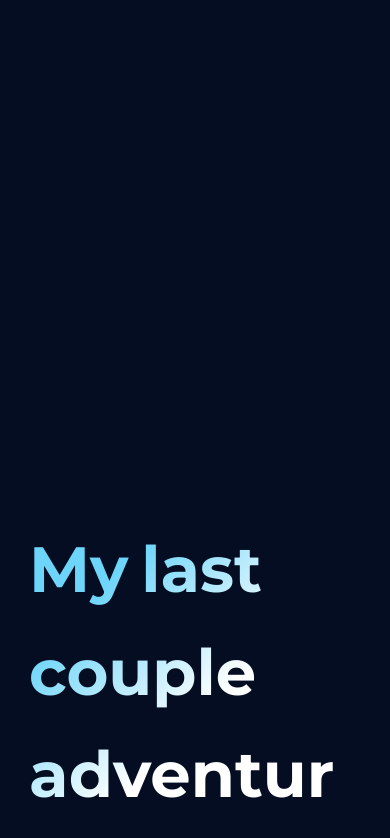
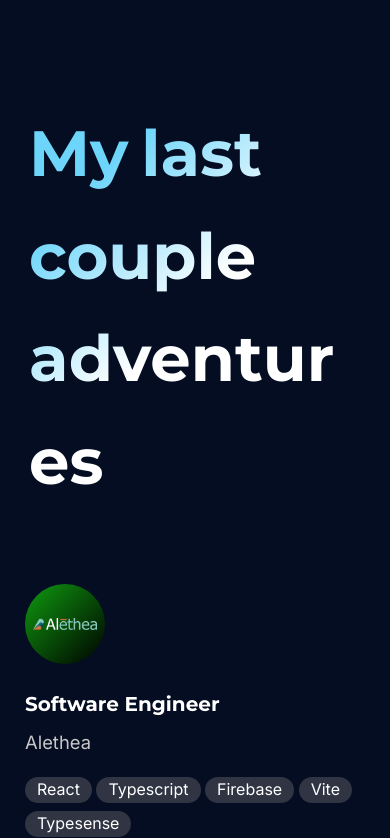
Before and after one commit to tnrzk13/personal-website, a Svelte app: page / in a window 390 px wide. Shown: the part 1900-2738 px from the top of the page. Built offline with nearby package versions, Linux system fonts and the light colour scheme.

Commit message:
Add intentional whitespace between sections (clamp 6-18rem)
Move spacing from h2.section-title margin-top to section containers
via section + section selector for consistent, responsive gaps.

```diff
--- a/public/global.css
+++ b/public/global.css
@@ -101,7 +101,7 @@ h2.section-title {
     padding-left: 0.75rem;
     font-family: "Montserrat", sans-serif;
     font-size: 4em;
-    margin: 8em auto 1em auto;
+    margin: 0 auto 1em auto;
     color: transparent;
     -webkit-background-clip: text;
     background-image: var(--gradient-cool-sky);
--- a/src/App.svelte
+++ b/src/App.svelte
@@ -9,6 +9,7 @@
     import Projects from "./components/04-Projects.svelte";
     import ContactText from "./components/05-Contact/ContactText.svelte";
     import ContactWrapper from "./components/05-Contact/ContactWrapper.svelte";
+    import Footer from "./components/Footer.svelte";
     import Navbar from "./components/Navbar.svelte";
     import { SM_SCREEN_PX } from "./utils/breakpoints";
 
@@ -88,6 +89,7 @@
                     <ContactWrapper {contactInfo} />
                 </footer>
             </main>
+            <Footer />
         </div>
     </div>
     <Navbar {boolMobileView} scrollY={y} />
@@ -121,6 +123,7 @@
             <footer>
                 <ContactText {contactInfo} {titleHeight} {contactYOffset} />
             </footer>
+            <Footer />
         </div>
     </div>
     <Navbar {boolMobileView} scrollY={y} />
@@ -146,6 +149,10 @@
                 position: relative;
                 z-index: 2;
                 border-radius: 0 0 50% 50% / 0 0 3em 3em;
+
+                section + section {
+                    padding-top: clamp(6rem, 12vw, 18rem);
+                }
             }
 
             .content-desktop {
--- a/src/components/02-AboutMe.svelte
+++ b/src/components/02-AboutMe.svelte
@@ -28,6 +28,7 @@
             class="aboutmeimg"
             src={getImagePath("images/02-aboutme/self")}
             alt="tony kwok"
+            loading="lazy"
           />
         </a>
       </div>
@@ -72,7 +73,7 @@
     }
 
     :global(h2.section-title) {
-      margin: 0 auto 0.5em auto;
+      margin-bottom: 0.5em;
       background-image: var(--gradient-pink-blue);
     }
     .about-content {
```
